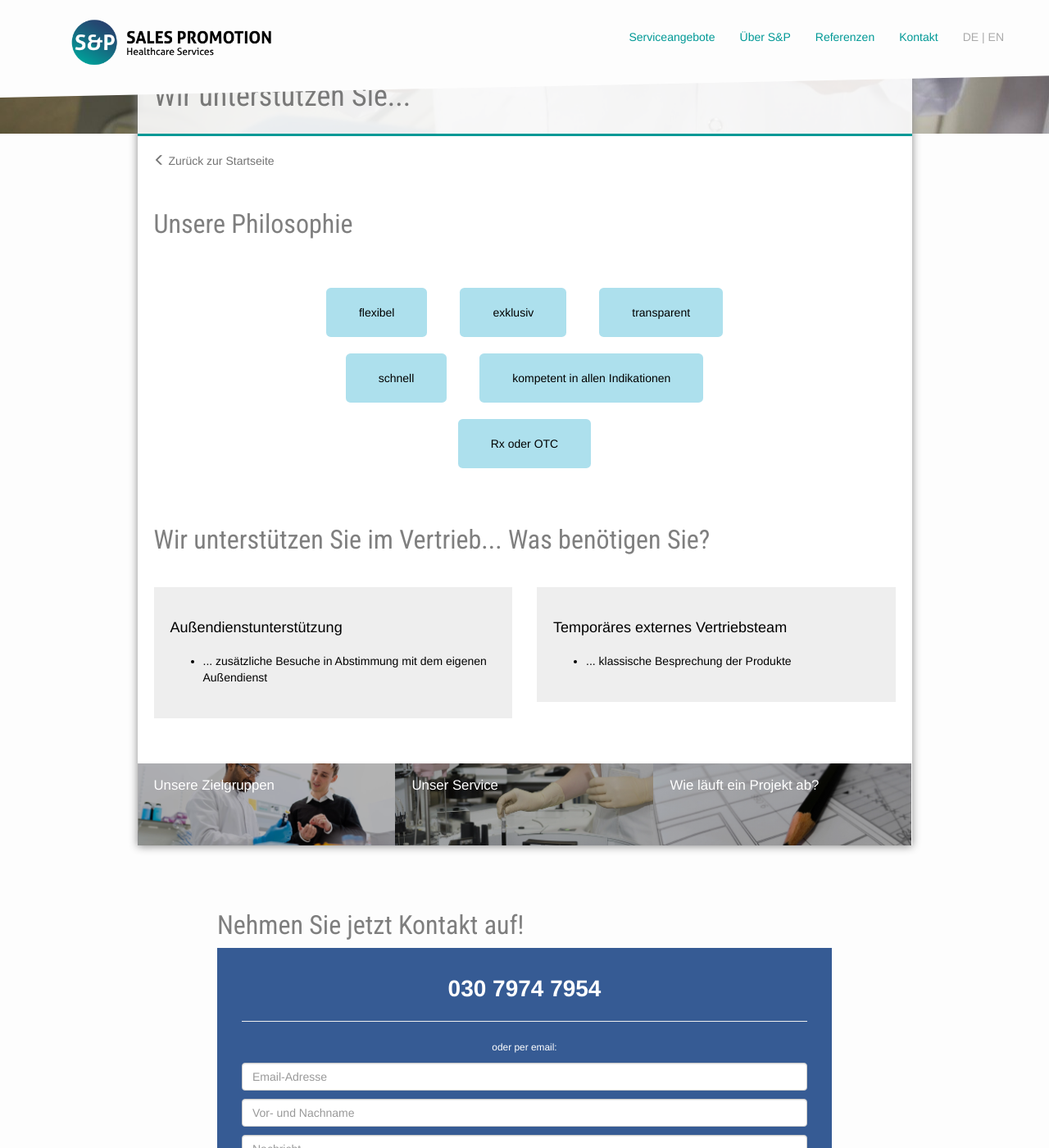
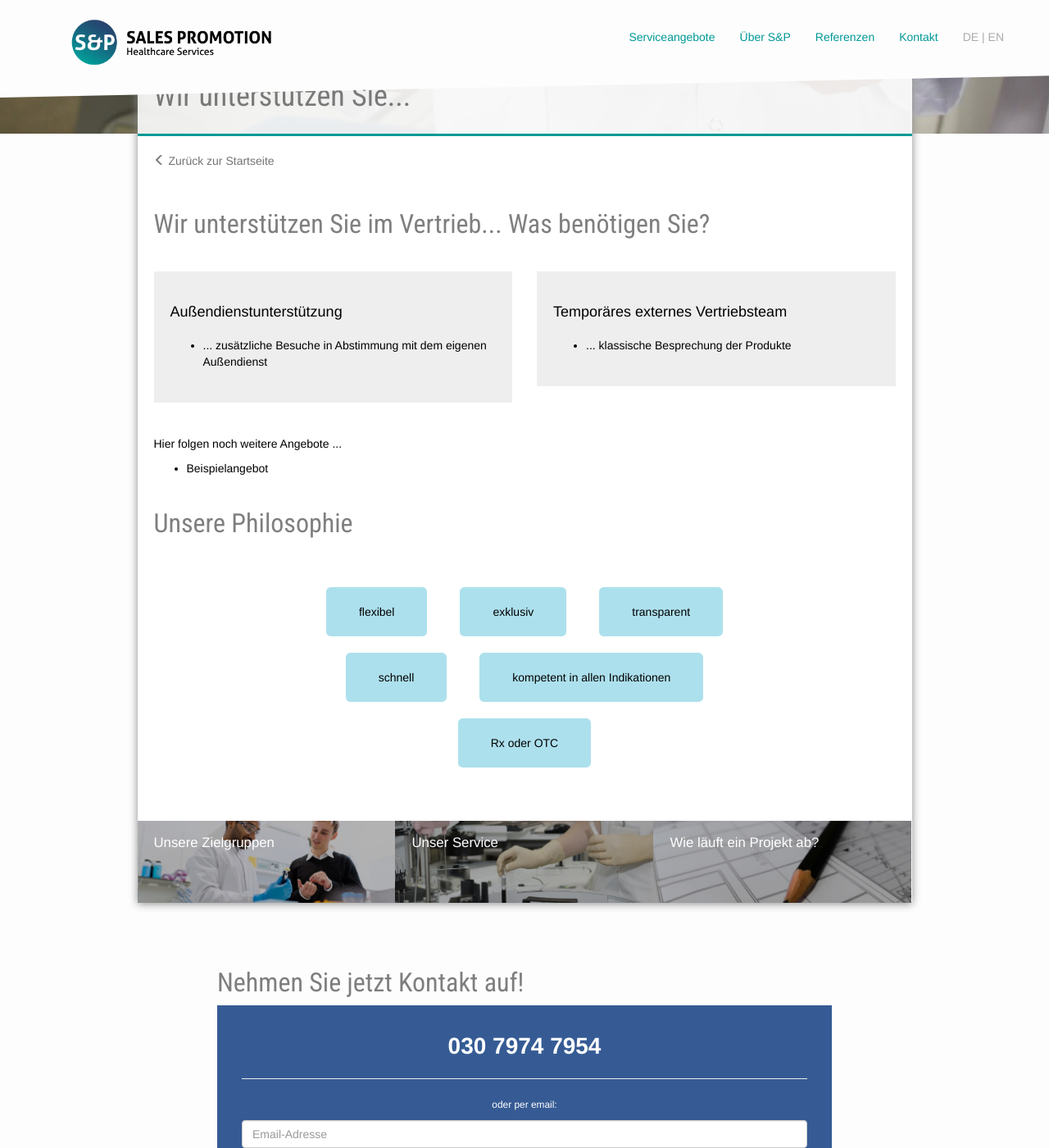
Before and after one commit to samlawski/sp-healthcare, a Jekyll site: the page built from wofuer-wir-stehen.html, in a window 1280 px wide and 1400 px high, scrolled down 437 px. Shown: the whole window at 82% size. Built offline with Jekyll 4.4.1, drawn with Linux system fonts in a browser that asks for light colours; nearby versions of some CDN libraries.

```diff
--- a/_sass/_pages.scss
+++ b/_sass/_pages.scss
@@ -108,6 +108,10 @@
     }
   }
 
+  .support__additional {
+    margin-bottom: 40px;
+  }
+
   // PAGE: Projektablauf
   .projekt__schritt {
     background-color: $color-primary-light;
--- a/wofuer-wir-stehen.html
+++ b/wofuer-wir-stehen.html
@@ -11,20 +11,6 @@ vorteile:
   - kompetent in allen Indikationen
   - Rx oder OTC
 ---
-
-<h2 class="editable">
-  Unsere Philosophie
-</h2>
-
-<div class="row">
-  <div class="col-sm-offset-2 col-sm-8">
-    <div class="vorteile">
-      {% for vorteil in page.vorteile %}
-        <div class="vorteil">{{vorteil}}</div>
-      {% endfor %}
-    </div>
-  </div>
-</div>
 
 <h2 class="editable">
   Wir unterst&uuml;tzen Sie im Vertrieb... Was ben&ouml;tigen Sie?
@@ -51,3 +37,24 @@ vorteile:
     </div>
   </div>
 </div>
+
+<div class="editable support__additional">
+  <p>Hier folgen noch weitere Angebote ...</p>
+  <ul>
+    <li>Beispielangebot</li>
+  </ul>
+</div>
+
+<h2 class="editable">
+  Unsere Philosophie
+</h2>
+
+<div class="row">
+  <div class="col-sm-offset-2 col-sm-8">
+    <div class="vorteile">
+      {% for vorteil in page.vorteile %}
+        <div class="vorteil">{{vorteil}}</div>
+      {% endfor %}
+    </div>
+  </div>
+</div>
```
Also changed, not shown: en/what-we-stand-for.html (+21 -14 lines).
